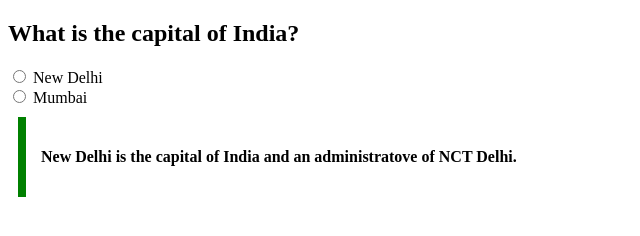
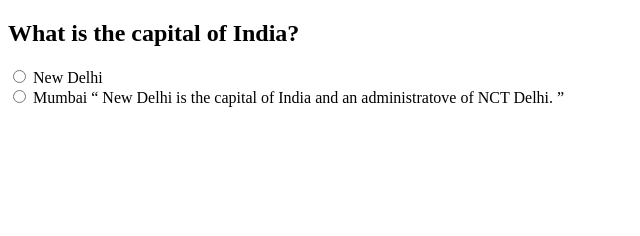
Before and after one commit to acciojob/trivia-kumawat30rahul, a website: page main.html in a window 1280 px wide. Shown: the whole page, without its empty margins (0-640 px from the left). Drawn offline with Linux system fonts and the light colour scheme.

Commit message:
initial commit

```diff
--- a/main.html
+++ b/main.html
@@ -14,9 +14,9 @@
 		<br>
 		<input type="radio"  name="capital" >
 		<label for="Mumbai" >Mumbai</label>
-		<blockquote cite="https://en.wikipedia.org/wiki/New_Delhi">
-			<p>New Delhi is the capital of India and an administratove of NCT Delhi.</p>
-		</blockquote>
+		<q cite="https://en.wikipedia.org/wiki/New_Delhi">
+			New Delhi is the capital of India and an administratove of NCT Delhi.
+		</q>
 	</section>
 
 </body>
```
